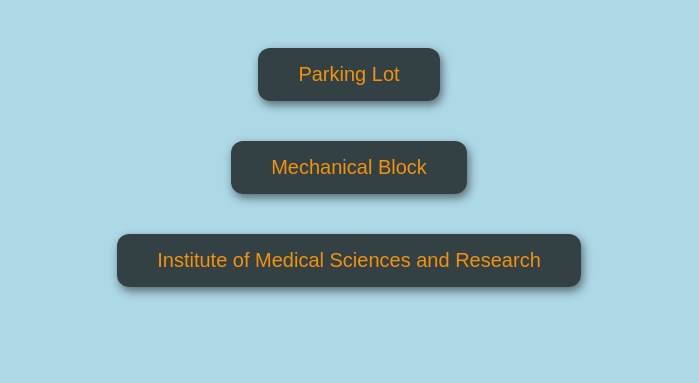
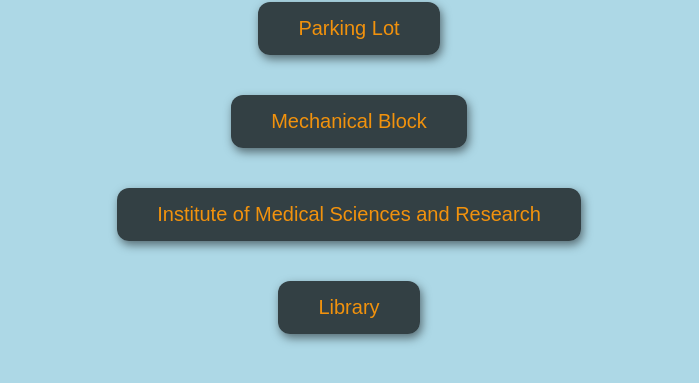
Before and after one commit to pranavnama/Live-tracking-parking, a plain HTML site: page index.html in a window 1280 px wide. Shown: the part 313-696 px from the top of the page, without its empty margins (291-990 px from the left). Drawn offline with Linux system fonts and the light colour scheme.

Commit message:
Initial commit with project files

```diff
--- a/index.html
+++ b/index.html
@@ -76,6 +76,7 @@
   <button id="parking">Parking Lot</button>
   <button id="mechanical">Mechanical Block</button>
   <button id="medical">Institute of Medical Sciences and Research</button>
+  <button id="library">Library</button>
 
 
   <script>
@@ -88,6 +89,9 @@
     document.getElementById('medical').onclick = function() {
       window.location.href = 'live-location.html?destination=medical';
     }
+    document.getElementById('library').onclick = function() {
+      window.location.href = 'live-location.html?destination=library';
+    }
   </script>
 </body>
 </html>
```
